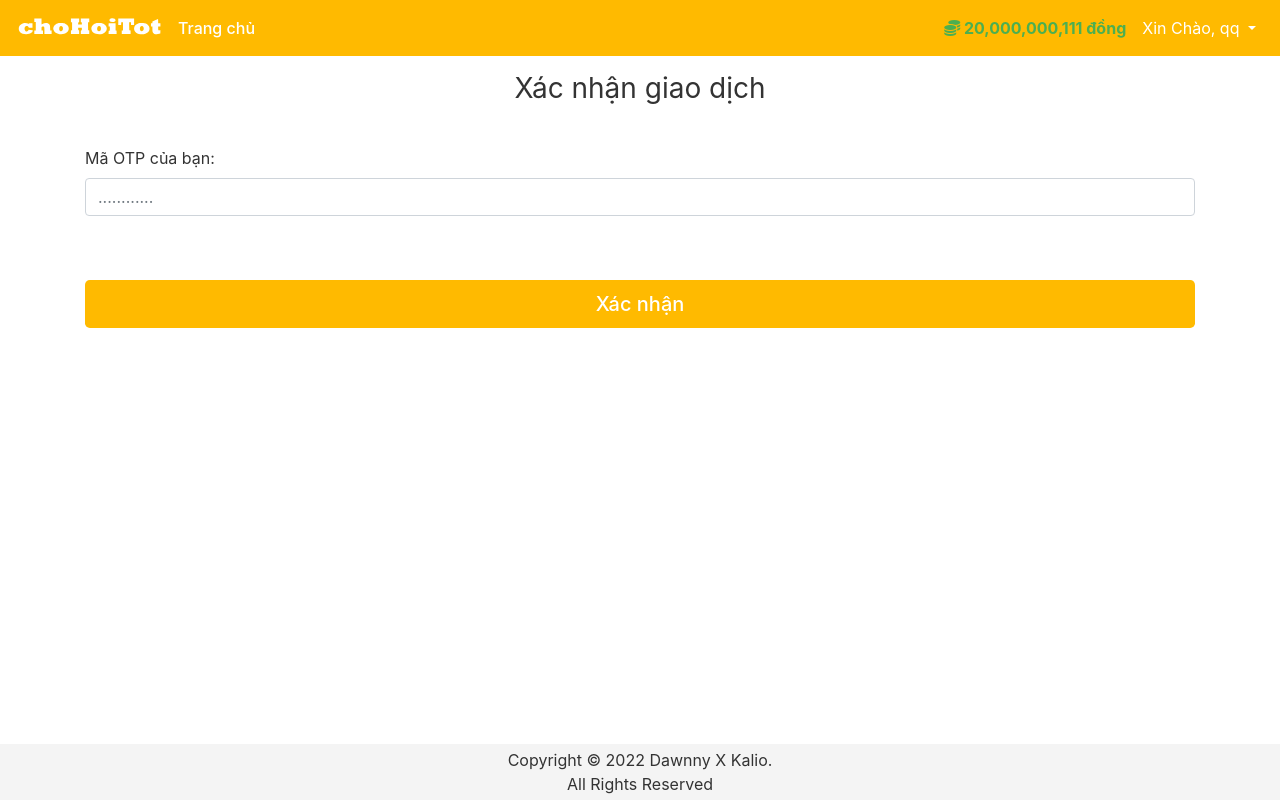
After one commit to dangpham205/choHoiTot.com, a Flask app: page /profile/confirm_add_budget in a window 1280 px wide. The commit adds this page. Run offline with Flask 2, Linux system fonts and the light colour scheme; a user stored in the database is signed in; parts of the project's set-up code (start-up, migrations or seed data) failed here and were passed over; some libraries are stand-ins or nearby versions.

Commit message:
xác thực otp

```diff
--- a/app/main/views.py
+++ b/app/main/views.py
@@ -115,9 +115,9 @@ def product_owned():
                             form = form,
                             number_of_products = number_of_products)
 
-@main.route('/product_liked', methods=['POST','GET'])
+@main.route('/like_page', methods=['POST','GET'])
 @login_required
-def product_liked():
+def like_page():
     user = current_user
     liked_products_id = Favourite.query.filter_by(user_id = user.id).order_by(Favourite.id.desc()).all()
     products = []
--- a/app/models.py
+++ b/app/models.py
@@ -6,6 +6,7 @@ from datetime import datetime
 from flask import current_app, flash
 import authlib.jose.errors
 from authlib.jose import JsonWebSignature
+import random
 
 #import class UserMixin để class User kế thừa
 #nếu kế thừa thì trong User đỡ phải implement các method mà flask_login đòi
@@ -29,6 +30,8 @@ class User(db.Model, UserMixin):
     member_since = db.Column(db.DateTime(), default = datetime.utcnow())
     last_seen = db.Column(db.DateTime(), default=datetime.utcnow())
     user_score = db.Column(db.Integer(), nullable=False, default=0)     #dựa vào cột này để set verify mark cho ng dùng
+    status = db.Column(db.Boolean, default=True)
+    last_add_budget = db.Column(db.Text())
     user_paid_list = db.relationship('Product', backref = 'owned_user', lazy=True)
 
     def update_last_seen(self):
@@ -151,6 +154,9 @@ class Product(db.Model):
             db.session.commit()
             flash(f"Chúc mừng! Bạn vừa mua {self.name} với giá {self.price} đồng!", category='success')
             return True
+        elif self.owner_id == user.id:
+            flash(f'Sản phẩm đã được mua thành công trước đó.' , category='danger')
+            return False
         else:
             flash(f'Sản phẩm đã được mua bởi người dùng khác.' , category='danger')
             return False
@@ -177,6 +183,14 @@ class Favourite(db.Model):
     product_id = db.Column(db.Integer)
     user_id = db.Column(db.Integer, db.ForeignKey('user.id'))
 
+class Otp(db.Model):
+    id = db.Column(db.Integer, primary_key=True)
+    status = db.Column(db.String(40), nullable=False, default="PENDING")
+    code = db.Column(db.String(6), nullable=False )
+    timestamp = db.Column(db.String(40), nullable=False)
+    amount = db.Column(db.Integer(), nullable=False)
+    user_id = db.Column(db.Integer, db.ForeignKey('user.id'))
+
 def prettier_budget(budget):
         if len(str(budget)) >= 4:
             return '{:,}'.format(budget)
--- a/app/profile/forms.py
+++ b/app/profile/forms.py
@@ -30,6 +30,10 @@ class AddBudgetForm(FlaskForm):
     amount = StringField(label='Số tiền bạn muốn nạp:', validators=[DataRequired()])
     submit = SubmitField(label='Nạp')
 
+class ConfirmAddBudgetForm(FlaskForm):
+    otp = StringField(label='Mã OTP của bạn:', validators=[DataRequired()])
+    submit = SubmitField(label='Xác nhận')
+
 class UploadFileForm(FlaskForm):
     file= FileField("File", validators=[InputRequired()])
     submit=SubmitField("Cập Nhật")
--- a/app/profile/views.py
+++ b/app/profile/views.py
@@ -1,9 +1,10 @@
 from datetime import datetime
 import os
+import random
 from flask import render_template, redirect, url_for, flash
 from app.main.forms import UpdateForm
-from app.profile.forms import ChangePassForm, EditProfileForm, AddBudgetForm, Go2AddBudgetForm, Go2ManageBudgetForm, UploadFileForm
-from ..models import Product, User, Budget
+from app.profile.forms import ChangePassForm, ConfirmAddBudgetForm, EditProfileForm, AddBudgetForm, Go2AddBudgetForm, Go2ManageBudgetForm, UploadFileForm
+from ..models import Otp, Product, User, Budget
 from .. import db
 from flask_login import login_required, current_user
 from . import profile
@@ -102,40 +103,73 @@ def budget_history():
 @login_required
 def add_budget():
     form = AddBudgetForm()
-    user = User.query.filter_by(user_name = current_user.user_name).first()
+    user = User.query.filter_by(id = current_user.id).first()
     if form.validate_on_submit():
         if (form.amount.data.isnumeric() == False):
             flash('Giá tiền có kiểu dữ liệu là số !', category='danger')
         else:
-            token = user.generate_confirmation_token()
-            send_email(user.user_email, 'mail/add_budget', user=user, token=token, amount=form.amount.data)
-            flash('Hãy xác nhận giao dịch thông qua Email của bạn !', category='success')
-            return redirect(url_for('profile.manage_budget'))
+            if user.last_add_budget:
+                timestamp = datetime.strptime(user.last_add_budget, '%d/%m/%Y %H:%M:%S')
+                duration_in_second = (datetime.utcnow() - timestamp).total_seconds()
+                if (duration_in_second > 180):      # nếu lần cuối request nạp đã quá 3 phút
+                    user.status = True
+                    db.session.commit()
+            if user.status == False:
+                flash("Hiện đang có 1 giao dịch nạp tiền khác đang được thực hiện!", category='info')
+                return redirect(url_for('profile.confirm_add_budget'))
+            elif user.status == True:
+                user.status = False
+                user.last_add_budget = datetime.utcnow().strftime("%d/%m/%Y %H:%M:%S")
+                otp = Otp(amount= int(form.amount.data),
+                            user_id = current_user.id,
+                            code = '{:06}'.format(random.randrange(1, 1000000)),
+                            timestamp = datetime.utcnow().strftime("%d/%m/%Y %H:%M:%S")
+                            )
+                db.session.add(otp)
+                db.session.commit()
+                send_email(user.user_email, 'mail/add_budget', user=user, otp = otp )
+                flash('Hãy nhập mã OTP vừa được gửi đến email của bạn !', category='success')
+                return redirect(url_for('profile.confirm_add_budget'))
     return render_template('profile/add_budget.html', user=user, form=form)
 
-@profile.route('/confirm_add_budget/<amount>/<token>')
+@profile.route('/confirm_add_budget', methods=['GET', 'POST'])
 @login_required
-def confirm_add_budget(amount,token):
-    if current_user.confirm(token) == 'TRUE':
-        current_user.user_budget += int(amount)
-        db.session.commit()
-        record_amount = prettier_budget(int(amount))
-        record_budget = prettier_budget(current_user.user_budget)
-        budget_record = Budget(description='Tiền chuyển vào',
-                                amount='+'+ record_amount,
-                                budget=record_budget,
-                                user_id= current_user.id)
-        db.session.add(budget_record)
-        db.session.commit()
-        flash('Bạn đã nạp tiền vào tài khoản thành công!', category='success')
-        return redirect(url_for('main.chotot_page', category='all'))
-    elif current_user.confirm(token) == 'TOUCHED':
-        flash('Link nạp tiền không hợp lệ. ', category='danger')
-    elif current_user.confirm(token) == 'EXPIRED':
-        flash('Link nạp tiền đã hết hạn. ', category='danger')
-    else:
-        flash('Ôi không ...', category='danger')
-    return redirect(url_for('main.home_page'))
+def confirm_add_budget():
+    form = ConfirmAddBudgetForm()
+    user = current_user
+    if form.validate_on_submit():
+        otp = Otp.query.filter(Otp.status =='PENDING',
+                                Otp.user_id == user.id,
+                                Otp.code == form.otp.data
+                                ).order_by(Otp.id.desc()).first()
+        if otp:
+            timestamp = datetime.strptime(otp.timestamp, '%d/%m/%Y %H:%M:%S')
+            duration_in_second = (datetime.utcnow() - timestamp).total_seconds()
+            if duration_in_second > 180:
+                otp.status = 'EXPIRED'
+                user.status = True
+                db.session.commit()
+                flash("Mã OTP đã hết hạn, hãy gửi yêu cầu nạp tiền khác!", category='info')
+                return redirect(url_for('profile.add_budget'))
+            elif duration_in_second <= 180:
+                otp.status = 'SUCCEED'
+                current_user.user_budget += otp.amount
+                current_user.status = True
+                db.session.commit()
+                record_amount = prettier_budget(otp.amount)
+                record_budget = prettier_budget(current_user.user_budget)
+                budget_record = Budget(description='Tiền chuyển vào',
+                                        amount='+'+ record_amount,
+                                        budget=record_budget,
+                                        user_id= current_user.id)
+                db.session.add(budget_record)
+                db.session.commit()
+                flash('Bạn đã nạp tiền vào tài khoản thành công!', category='success')
+                return redirect(url_for('profile.budget_history'))
+        else:
+            flash("Mã OTP không hợp lệ!", category='danger')
+    return render_template('profile/confirm_add_budget.html', user=user, form=form)
+
 
 
 
--- a/app/templates/base.html
+++ b/app/templates/base.html
@@ -59,7 +59,7 @@
                             <a class="dropdown-item" id="nav-drop-item"href="{{ url_for('main.bills') }}">Hóa đơn</a>
                             <div style="width: 100%; background-color:rgb(221, 221, 221); height: 0.69px"></div>
                             <a class="dropdown-item" id="nav-drop-item"href="{{ url_for('main.product_owned') }}">Sản phẩm của tôi</a>
-                            <a class="dropdown-item" id="nav-drop-item"href="{{ url_for('main.product_liked') }}">Sản phẩm đã thích</a>
+                            <a class="dropdown-item" id="nav-drop-item"href="{{ url_for('main.like_page') }}">Sản phẩm đã thích</a>
                             <div style="width: 100%; background-color:rgb(221, 221, 221); height: 0.69px"></div>
                             <a class="dropdown-item" id="nav-drop-item"href="{{ url_for('auth.logout_page') }}" style="color: red;">Đăng xuất</a>
                         </div>
--- /dev/null
+++ b/app/templates/profile/confirm_add_budget.html
@@ -0,0 +1,30 @@
+{% extends 'base.html' %}
+
+{% block title %}
+    Xác nhận giao dịch
+{% endblock %}
+
+{% block content %}
+
+
+    <div class="container">
+        <form method="POST" class="form-signin" style="color:#333333">
+            {{ form.hidden_tag() }}
+            <h1 class="h3 mb-3 font-weight-normal text-center mt-3">
+                Xác nhận giao dịch
+            </h1>
+            <br>
+            {{ form.otp.label() }}
+            {{ form.otp(class="form-control mb-3", placeholder="............") }}
+
+            <br>
+
+            <br>
+            {{ form.submit(class="btn btn-lg btn-block") }}
+
+        </form>
+    </div>
+
+
+
+{% endblock %}
```
Also changed, not shown: app/templates/mail/add_budget.html (+3 -4 lines), README.txt, app/endterm.db, static/product/7.jpg.
